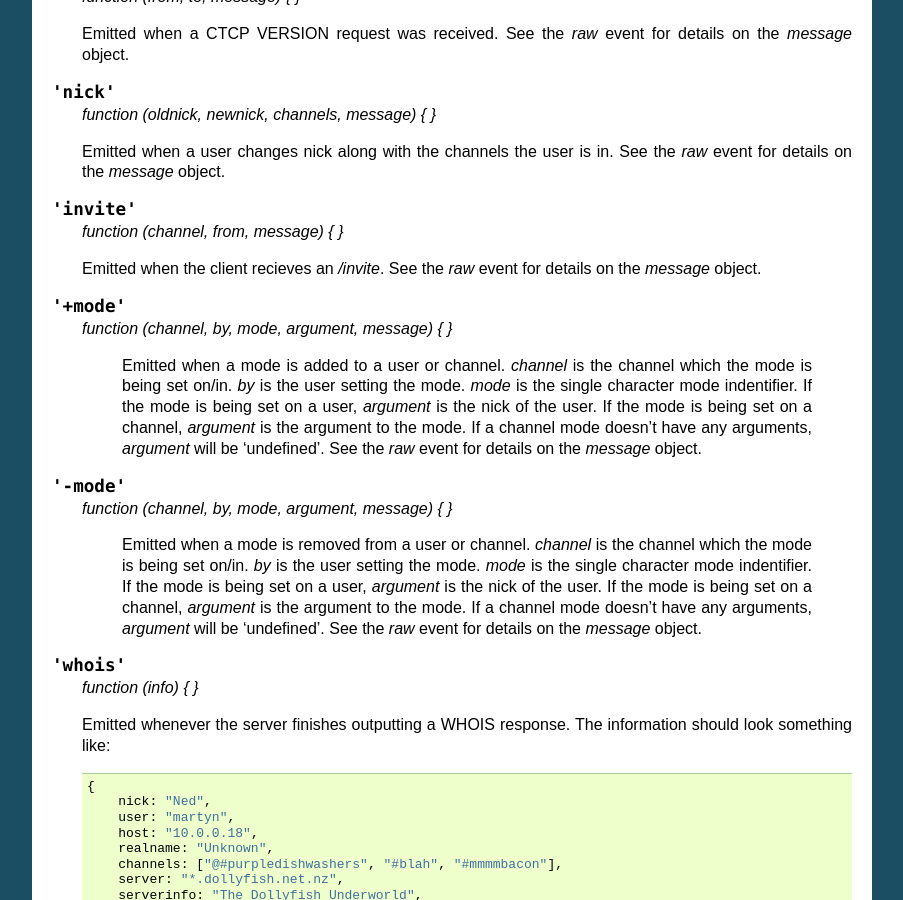
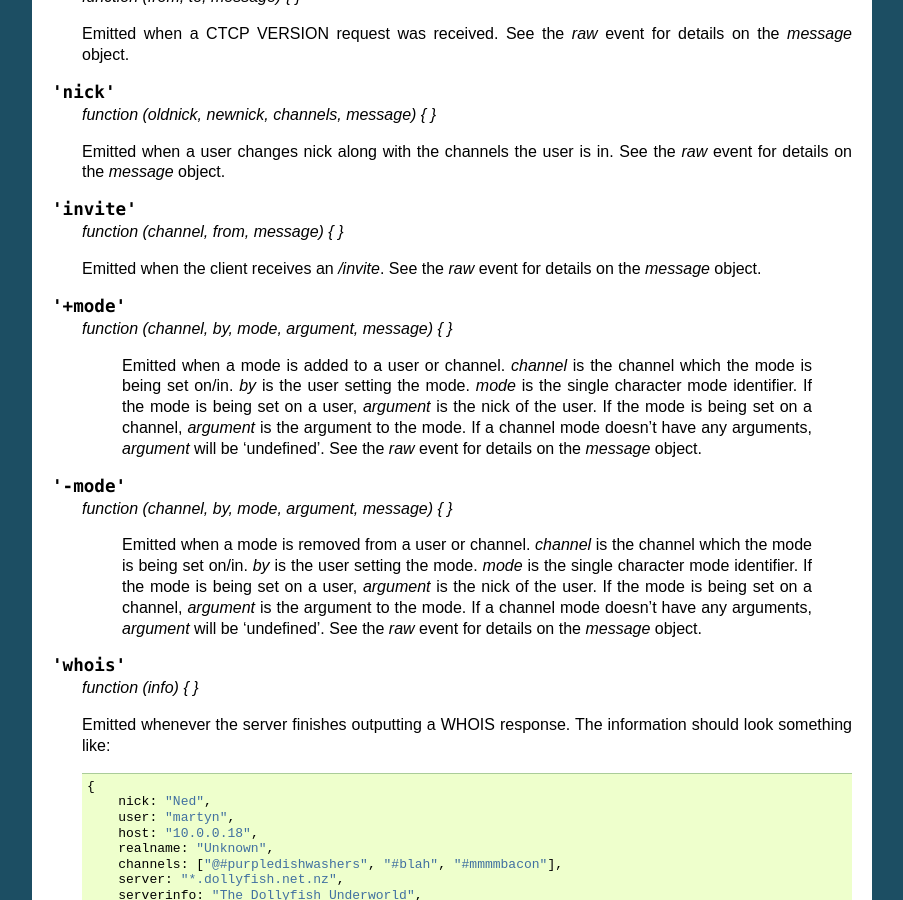
Before and after one commit to martynsmith/node-irc, a Sphinx documentation site: the page built from docs/API.rst, in a window 1280 px wide and 900 px high, scrolled down 5782 px. Shown: the whole window, without its empty margins (198-1101 px from the left). Built offline with Sphinx 7.4.7, drawn with Linux system fonts in a browser that asks for light colours; some of the changed text lies outside the part shown.

Commit message:
Cosmetics: fix minor spelling mistakes [ci skip]

```diff
--- a/docs/API.rst
+++ b/docs/API.rst
@@ -371,7 +371,7 @@ Events
 
     `function (channel, from, message) { }`
 
-    Emitted when the client recieves an `/invite`. See the `raw` event for details
+    Emitted when the client receives an `/invite`. See the `raw` event for details
     on the `message` object.
 
 .. js:data:: '+mode'
@@ -380,7 +380,7 @@ Events
 
     Emitted when a mode is added to a user or channel. `channel` is the channel
     which the mode is being set on/in. `by` is the user setting the mode. `mode`
-    is the single character mode indentifier. If the mode is being set on a user,
+    is the single character mode identifier. If the mode is being set on a user,
     `argument` is the nick of the user.  If the mode is being set on a channel,
     `argument` is the argument to the mode. If a channel mode doesn't have any
     arguments, `argument` will be 'undefined'. See the `raw` event for details
@@ -392,7 +392,7 @@ Events
 
     Emitted when a mode is removed from a user or channel. `channel` is the channel
     which the mode is being set on/in. `by` is the user setting the mode. `mode`
-    is the single character mode indentifier. If the mode is being set on a user,
+    is the single character mode identifier. If the mode is being set on a user,
     `argument` is the nick of the user.  If the mode is being set on a channel,
     `argument` is the argument to the mode. If a channel mode doesn't have any
     arguments, `argument` will be 'undefined'. See the `raw` event for details
@@ -486,7 +486,7 @@ Colors
 
     :param string color: the name of the color as a string
     :param string text: the text you want colorized
-    :param string reset_color: the nam of the color you want set after the text (defaults to 'reset')
+    :param string reset_color: the name of the color you want set after the text (defaults to 'reset')
 
 .. js:data:: irc.colors.codes
 
```
Also changed, not shown: README.md (+1 -1 lines).
